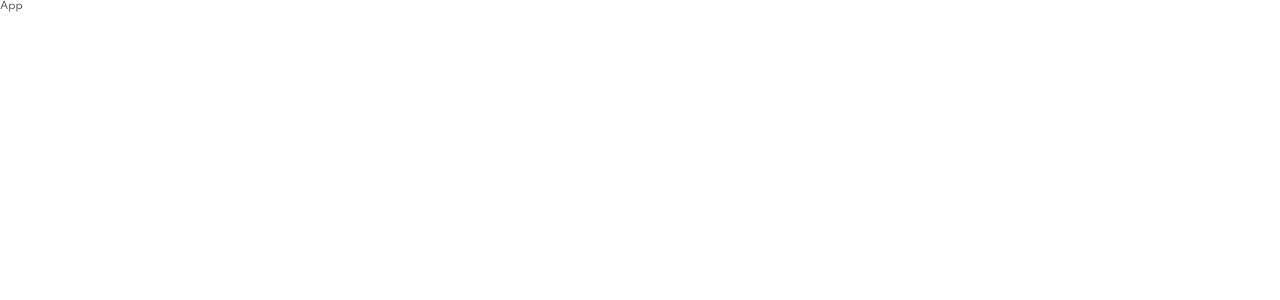
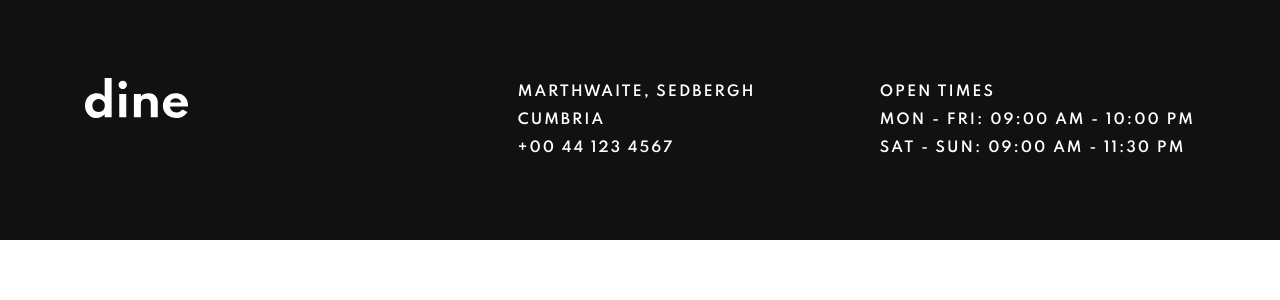
Before and after one commit to yjcyun/frontend_mentor, a React (Create React App) app in the folder intermediate/dine_restaurant_website/: page / in a window 1280 px wide. Shown: the top 300 px of the page. Built offline with nearby package versions, Linux system fonts and the light colour scheme.

Commit message:
:sparkles: Create footer component

```diff
--- a/intermediate/dine_restaurant_website/src/App.tsx
+++ b/intermediate/dine_restaurant_website/src/App.tsx
@@ -1,5 +1,11 @@
+import { Footer } from './components/Footer';
+
 const App = () => {
-  return <div>App</div>;
+  return (
+    <div>
+      <Footer />
+    </div>
+  );
 };
 
 export default App;
--- a/intermediate/dine_restaurant_website/src/GlobalStyle.tsx
+++ b/intermediate/dine_restaurant_website/src/GlobalStyle.tsx
@@ -88,6 +88,18 @@ const GlobalStyle = createGlobalStyle`
   a {
     text-decoration: none;
   }
+
+  .gutter {
+    padding: 0 40px;
+    max-width: 1190px;
+    margin: auto;
+  }
+
+  @media (max-width: 680px) {
+    .gutter {
+      padding: 0 24px;
+    }
+  }
 `;
 
 export default GlobalStyle;
--- /dev/null
+++ b/intermediate/dine_restaurant_website/src/components/Footer.tsx
@@ -0,0 +1,70 @@
+import styled from 'styled-components';
+
+import { ReactComponent as Logo } from '../assets/logo.svg';
+
+const StyledFooter = styled.footer`
+  background: var(--cod-gray);
+  padding: 78px 0;
+  color: var(--white);
+
+  @media (max-width: 996px) {
+    padding: 64px 0;
+  }
+
+  @media (max-width: 680px) {
+    padding: 80px 0;
+  }
+`;
+
+const InnerFooter = styled.div`
+  display: flex;
+  justify-content: space-between;
+
+  .footer-content {
+    display: flex;
+    gap: 124px;
+  }
+
+  @media (max-width: 996px) {
+    .footer-content {
+      flex-direction: column;
+      gap: 32px;
+    }
+  }
+
+  @media (max-width: 680px) {
+    flex-direction: column;
+    align-items: center;
+    text-align: center;
+    gap: 40px;
+  }
+`;
+
+export const Footer: React.FC = () => {
+  return (
+    <StyledFooter>
+      <InnerFooter className='gutter'>
+        <Logo />
+        <div className='footer-content'>
+          <div>
+            <h3 className='small'>
+              Marthwaite, Sedbergh
+              <br /> Cumbria
+              <br /> +00 44 123 4567
+            </h3>
+          </div>
+          <div>
+            <h3 className='small'>
+              OPEN TIMES
+              <br />
+              MON - FRI: 09:00 AM - 10:00 PM
+              <br />
+              SAT - SUN: 09:00 AM - 11:30 PM
+              <br />
+            </h3>
+          </div>
+        </div>
+      </InnerFooter>
+    </StyledFooter>
+  );
+};
```
Also changed, not shown: intermediate/dine_restaurant_website/src/logo.svg (deleted).
